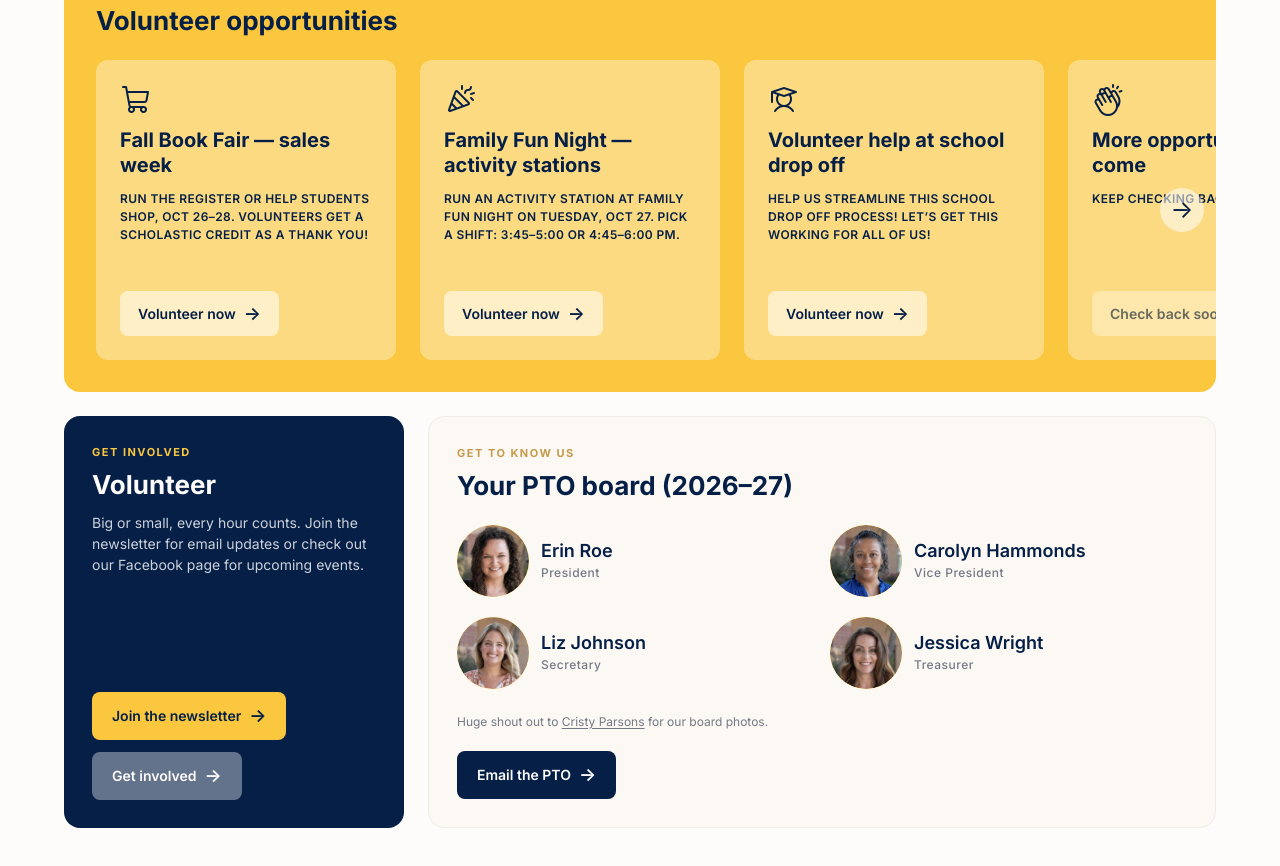
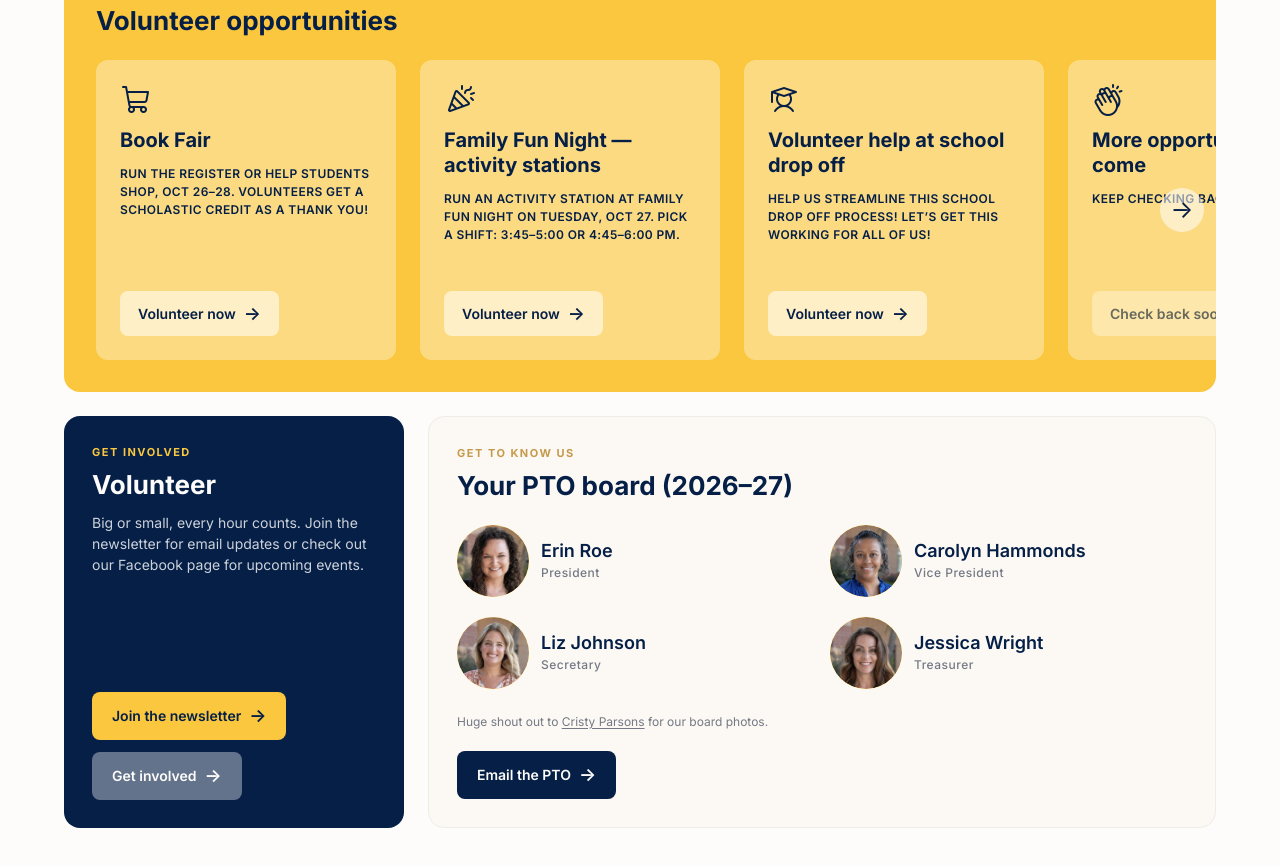
Before and after one commit to saltyjess/ccepto, a plain HTML site: page index.html in a window 1280 px wide. Shown: the part 2026-2892 px from the top of the page. Drawn offline with nearby package versions, Linux system fonts and the light colour scheme.

Commit message:
Rename the Book Fair volunteer card
Co-Authored-By: Claude Opus 5.5 <noreply@anthropic.com>
Claude-Session: https://claude.ai/code/session_01Q41s7ZBB81YoaS9wWLcH6y

```diff
--- a/index.html
+++ b/index.html
@@ -1711,7 +1711,7 @@
         <ul class="vol-track" tabindex="0" role="group" aria-label="Volunteer opportunities">
           <li class="vol-card" data-hide-after="2026-10-30T17:00:00-04:00">
             <div class="vol-card-icon" aria-hidden="true"><i class="ph ph-shopping-cart"></i></div>
-            <h3 class="vol-card-title">Fall Book Fair &mdash; sales week</h3>
+            <h3 class="vol-card-title">Book Fair</h3>
             <p class="vol-card-body">Run the register or help students shop, Oct 26&ndash;28. Volunteers get a Scholastic credit as a thank you!</p>
             <div class="vol-card-action">
               <!-- Shopping assistant, register, and on-call slots, Oct 26-28, 2026 (incl. Family Fun Night Oct 27) -->
```
